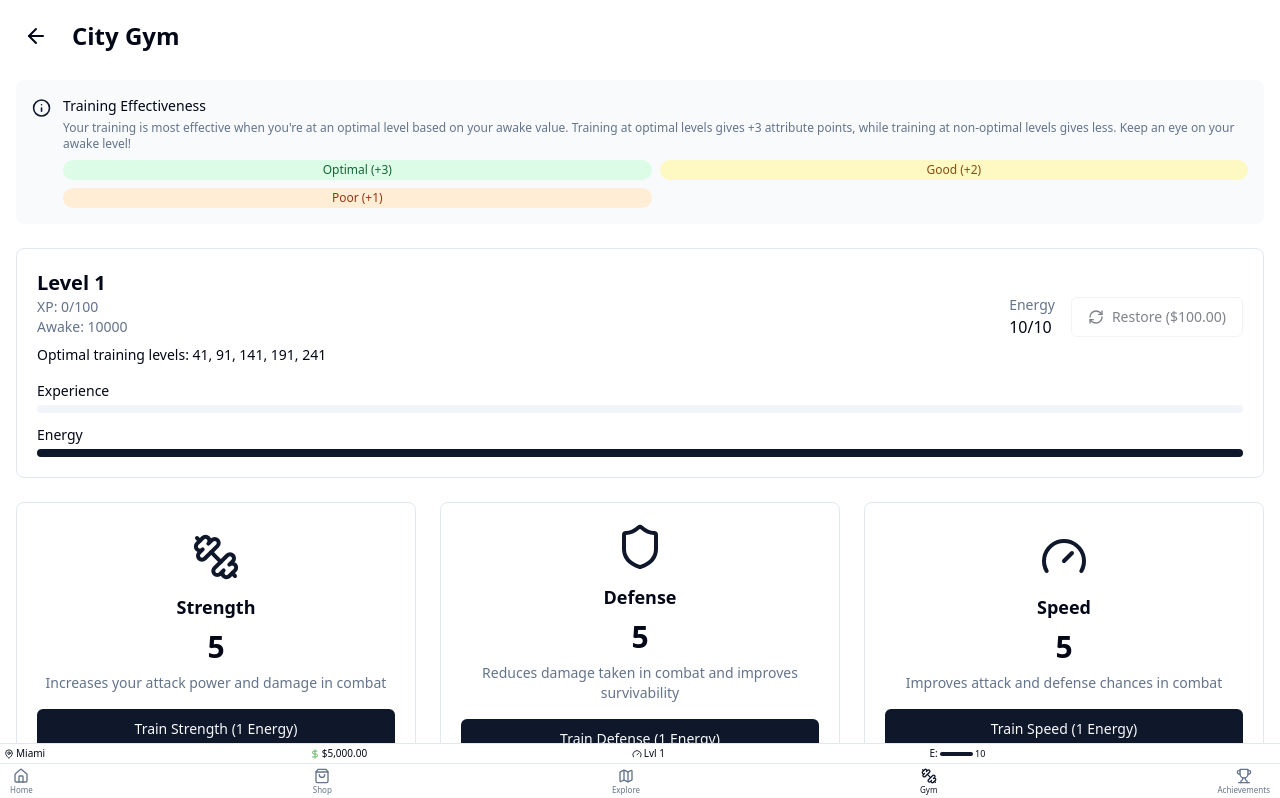
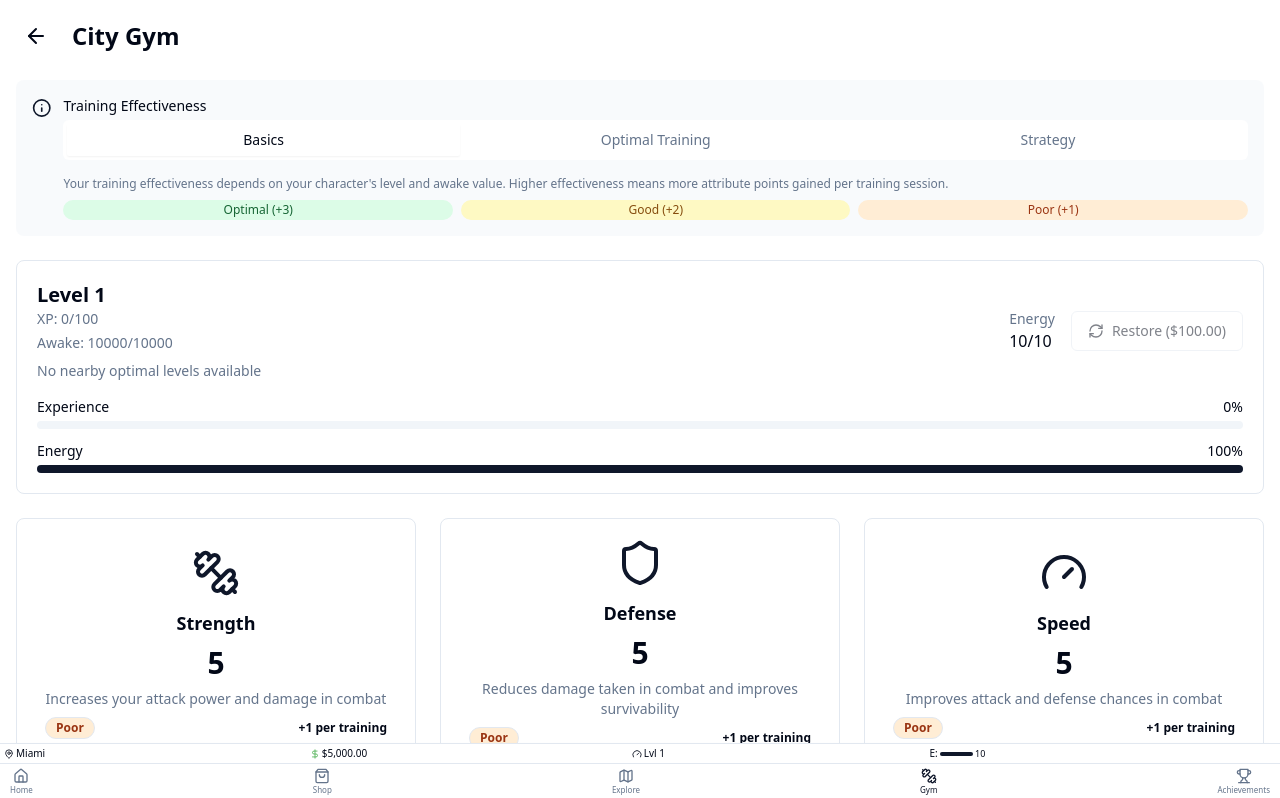
Before and after one commit to dopeboygfx/high-stakes-journey, a React (Vite) app: page /gym in a window 1280 px wide. Shown: the top 798 px of the page. Built offline with nearby package versions, Linux system fonts and the light colour scheme.

Commit message:
Enhance gym page
The gym page was enhanced based on user feedback.

```diff
--- a/src/components/game/gym/AttributeCard.tsx
+++ b/src/components/game/gym/AttributeCard.tsx
@@ -2,6 +2,7 @@
 import React from 'react';
 import { Button } from '../../ui/button';
 import { LucideIcon } from 'lucide-react';
+import { Badge } from '../../ui/badge';
 
 interface AttributeCardProps {
   icon: LucideIcon;
@@ -10,6 +11,8 @@ interface AttributeCardProps {
   description: string;
   onTrain: () => void;
   disabled: boolean;
+  effectiveness?: 'optimal' | 'good' | 'poor';
+  gainAmount?: number;
 }
 
 export const AttributeCard = ({
@@ -18,16 +21,45 @@ export const AttributeCard = ({
   value,
   description,
   onTrain,
-  disabled
+  disabled,
+  effectiveness = 'good',
+  gainAmount = 1
 }: AttributeCardProps) => {
+  // Different styling based on effectiveness
+  const getEffectivenessColor = () => {
+    switch(effectiveness) {
+      case 'optimal': return 'bg-green-100 text-green-800';
+      case 'good': return 'bg-yellow-100 text-yellow-800';
+      case 'poor':
+      default: return 'bg-orange-100 text-orange-800';
+    }
+  };
+
+  const getEffectivenessLabel = () => {
+    switch(effectiveness) {
+      case 'optimal': return 'Optimal';
+      case 'good': return 'Good';
+      case 'poor':
+      default: return 'Poor';
+    }
+  };
+
   return (
     <div className="p-5 bg-card rounded-lg border flex flex-col items-center justify-center h-full">
       <Icon className="h-12 w-12 mb-3 text-primary" />
       <h3 className="text-lg font-semibold">{name}</h3>
       <p className="text-3xl font-bold my-2">{value}</p>
-      <p className="text-sm text-muted-foreground text-center mb-4">
+      <p className="text-sm text-muted-foreground text-center mb-2">
         {description}
       </p>
+
+      <div className="w-full flex justify-between items-center mb-4 text-xs px-2">
+        <Badge variant="outline" className={getEffectivenessColor()}>
+          {getEffectivenessLabel()}
+        </Badge>
+        <span className="font-semibold">+{gainAmount} per training</span>
+      </div>
+
       <Button
         onClick={onTrain}
         disabled={disabled}
--- a/src/components/game/gym/PlayerLevelCard.tsx
+++ b/src/components/game/gym/PlayerLevelCard.tsx
@@ -1,10 +1,11 @@
 
 import React from 'react';
-import { RefreshCw } from 'lucide-react';
+import { RefreshCw, AlertTriangle, Flame } from 'lucide-react';
 import { Progress } from '../../ui/progress';
 import { Button } from '../../ui/button';
 import { PlayerStats } from '../../../types/game';
 import { formatMoney } from '../../../utils/gameUtils';
+import { Tooltip, TooltipContent, TooltipProvider, TooltipTrigger } from '../../ui/tooltip';
 
 interface PlayerLevelCardProps {
   playerStats: PlayerStats;
@@ -27,6 +28,27 @@ export const PlayerLevelCard = ({
   money,
   onRestoreEnergy
 }: PlayerLevelCardProps) => {
+  // Filter optimal levels that are reasonably close to player's current level
+  const relevantOptimalLevels = optimalLevels
+    .filter(level => level > 0)
+    .filter(level => Math.abs(level - playerStats.level) < 20)
+    .sort((a, b) => a - b);
+
+  const getClosestOptimalLevel = () => {
+    if (isAtOptimalLevel) return playerStats.level;
+
+    // Find closest level that's higher than current
+    const nextOptimal = relevantOptimalLevels.find(level => level > playerStats.level);
+    // If none found or closest is too far, show the closest one
+    if (!nextOptimal) {
+      return relevantOptimalLevels[relevantOptimalLevels.length - 1];
+    }
+    return nextOptimal;
+  };
+
+  const closestOptimalLevel = getClosestOptimalLevel();
+  const isAwakeLow = playerStats.awake < 2000;
+
   return (
     <div className="col-span-1 lg:col-span-3 p-5 bg-card rounded-lg border">
       <div className="flex flex-col sm:flex-row justify-between items-center mb-4">
@@ -35,15 +57,43 @@ export const PlayerLevelCard = ({
           <p className="text-sm text-muted-foreground">
             XP: {playerStats.exp}/{playerStats.expToNextLevel}
           </p>
-          <p className="text-sm text-muted-foreground">
-            Awake: {playerStats.awake}
-          </p>
+
+          <div className="flex items-center mt-1">
+            <p className="text-sm text-muted-foreground mr-2">
+              Awake: {playerStats.awake}/10000
+            </p>
+            {isAwakeLow && (
+              <TooltipProvider>
+                <Tooltip>
+                  <TooltipTrigger>
+                    <AlertTriangle className="h-4 w-4 text-yellow-500" />
+                  </TooltipTrigger>
+                  <TooltipContent>
+                    <p className="text-xs">Awake level is low, training effectiveness reduced!</p>
+                  </TooltipContent>
+                </Tooltip>
+              </TooltipProvider>
+            )}
+          </div>
+
           <div className="mt-2">
-            <p className="text-sm font-medium">
-              Optimal training levels: {optimalLevels.join(', ')}
-            </p>
-            {isAtOptimalLevel && (
-              <p className="text-sm text-green-500 font-bold">You're at an optimal training level!</p>
+            {relevantOptimalLevels.length > 0 ? (
+              <>
+                <p className="text-sm font-medium">
+                  Nearby optimal levels: {relevantOptimalLevels.join(', ')}
+                </p>
+                {isAtOptimalLevel ? (
+                  <p className="text-sm text-green-500 font-bold flex items-center">
+                    <Flame className="h-4 w-4 mr-1" /> You're at an optimal training level!
+                  </p>
+                ) : (
+                  <p className="text-sm text-muted-foreground">
+                    Next optimal level: <span className="font-semibold">{closestOptimalLevel}</span>
+                  </p>
+                )}
+              </>
+            ) : (
+              <p className="text-sm text-muted-foreground">No nearby optimal levels available</p>
             )}
           </div>
         </div>
@@ -69,12 +119,14 @@ export const PlayerLevelCard = ({
         <div>
           <div className="flex justify-between mb-1">
             <span className="text-sm">Experience</span>
+            <span className="text-sm">{Math.round(expPercentage)}%</span>
           </div>
           <Progress value={expPercentage} className="h-2" />
         </div>
         <div>
           <div className="flex justify-between mb-1">
             <span className="text-sm">Energy</span>
+            <span className="text-sm">{Math.round(energyPercentage)}%</span>
           </div>
           <Progress value={energyPercentage} className="h-2" />
         </div>
--- a/src/components/game/gym/TrainingEffectivenessInfo.tsx
+++ b/src/components/game/gym/TrainingEffectivenessInfo.tsx
@@ -7,20 +7,29 @@ import {
   TooltipProvider,
   TooltipTrigger,
 } from '../../ui/tooltip';
+import { Tabs, TabsContent, TabsList, TabsTrigger } from '../../ui/tabs';
 
 export const TrainingEffectivenessInfo = () => {
   return (
     <div className="bg-muted/50 p-4 rounded-lg mb-4">
       <div className="flex items-start gap-3">
         <Info className="h-5 w-5 text-primary mt-0.5" />
-        <div>
+        <div className="w-full">
           <h3 className="text-sm font-medium mb-1">Training Effectiveness</h3>
+
+          <Tabs defaultValue="basics" className="w-full">
+            <TabsList className="grid w-full grid-cols-3">
+              <TabsTrigger value="basics">Basics</TabsTrigger>
+              <TabsTrigger value="optimal">Optimal Training</TabsTrigger>
+              <TabsTrigger value="strategy">Strategy</TabsTrigger>
+            </TabsList>
+
+            <TabsContent value="basics" className="pt-2">
               <p className="text-xs text-muted-foreground">
-            Your training is most effective when you're at an optimal level based on your awake value.
-            Training at optimal levels gives +3 attribute points, while training at non-optimal levels
-            gives less. Keep an eye on your awake level!
+                Your training effectiveness depends on your character's level and awake value.
+                Higher effectiveness means more attribute points gained per training session.
               </p>
-          <div className="mt-2 grid grid-cols-2 gap-2">
+              <div className="mt-2 grid grid-cols-3 gap-2">
                 <TooltipProvider>
                   <Tooltip>
                     <TooltipTrigger className="inline-flex items-center justify-center px-2.5 py-0.5 rounded-full text-xs font-medium bg-green-100 text-green-800">
@@ -54,6 +63,32 @@ export const TrainingEffectivenessInfo = () => {
                   </Tooltip>
                 </TooltipProvider>
               </div>
+            </TabsContent>
+
+            <TabsContent value="optimal" className="pt-2">
+              <p className="text-xs text-muted-foreground">
+                Optimal training levels are calculated based on your awake value.
+                Every time you train, your awake value decreases. You'll need to rest
+                or use consumables to restore your awake value.
+              </p>
+              <p className="text-xs text-muted-foreground mt-2">
+                <span className="font-semibold">Formula:</span> The first optimal level =
+                (awake/100)/2 - 9, with additional optimal levels spaced at intervals of (awake/100)/2.
+              </p>
+            </TabsContent>
+
+            <TabsContent value="strategy" className="pt-2">
+              <p className="text-xs text-muted-foreground">
+                <span className="font-semibold">Strategic Tips:</span>
+              </p>
+              <ul className="text-xs text-muted-foreground list-disc pl-4 mt-1 space-y-1">
+                <li>Train at optimal levels to maximize attribute gains</li>
+                <li>Use energy drinks to restore energy for more training sessions</li>
+                <li>Balance your attributes based on your combat strategy</li>
+                <li>Strength increases damage, Defense reduces damage taken, Speed improves both attack and defense chances</li>
+              </ul>
+            </TabsContent>
+          </Tabs>
         </div>
       </div>
     </div>
--- a/src/components/ui/badge.tsx
+++ b/src/components/ui/badge.tsx
@@ -1,3 +1,4 @@
+
 import * as React from "react"
 import { cva, type VariantProps } from "class-variance-authority"
 
--- a/src/pages/Gym.tsx
+++ b/src/pages/Gym.tsx
@@ -1,18 +1,35 @@
 
-import React from 'react';
+import React, { useState, useEffect } from 'react';
 import { useNavigate } from 'react-router-dom';
 import { useGame } from '../context/GameContext';
-import { ArrowLeft, Dumbbell, Shield, Gauge } from 'lucide-react';
+import { ArrowLeft, Dumbbell, Shield, Gauge, Zap } from 'lucide-react';
 import { toast } from 'sonner';
-import { formatMoney } from '../utils/gameUtils';
 import { AttributeCard } from '../components/game/gym/AttributeCard';
 import { PlayerLevelCard } from '../components/game/gym/PlayerLevelCard';
 import { TrainingEffectivenessInfo } from '../components/game/gym/TrainingEffectivenessInfo';
+import { Card } from '../components/ui/card';
 
 const Gym = () => {
   const navigate = useNavigate();
   const { state, dispatch } = useGame();
   const { playerStats } = state;
+
+  // Track last training session results for visual feedback
+  const [lastTraining, setLastTraining] = useState<{
+    attribute: string;
+    amount: number;
+    timestamp: number;
+  } | null>(null);
+
+  // Clear the last training after a delay (for animation)
+  useEffect(() => {
+    if (lastTraining) {
+      const timer = setTimeout(() => {
+        setLastTraining(null);
+      }, 2000);
+      return () => clearTimeout(timer);
+    }
+  }, [lastTraining]);
 
   const calculateAttributeGain = (level: number, awake: number): number => {
     // Implement the formula based on awake value
@@ -47,6 +64,12 @@ const Gym = () => {
     return baseGain;
   };
 
+  const getTrainingEffectiveness = (gain: number): 'optimal' | 'good' | 'poor' => {
+    if (gain >= 3) return 'optimal';
+    if (gain >= 2) return 'good';
+    return 'poor';
+  };
+
   const handleTrainAttribute = (attribute: "strength" | "defense" | "speed") => {
     if (playerStats.energy < 1) {
       toast.error("Not enough energy to train!");
@@ -59,6 +82,13 @@ const Gym = () => {
       type: "TRAIN_ATTRIBUTE",
       attribute,
       amount: gainAmount
+    });
+
+    // Track last training for animation
+    setLastTraining({
+      attribute,
+      amount: gainAmount,
+      timestamp: Date.now()
     });
 
     toast.success(`Trained ${attribute}! +${gainAmount} points`);
@@ -113,6 +143,16 @@ const Gym = () => {
   const optimalLevels = calculateOptimalLevels();
   const isAtOptimalLevel = optimalLevels.includes(playerStats.level);
 
+  // Pre-calculate gain amounts for each attribute
+  const strengthGain = calculateAttributeGain(playerStats.level, playerStats.awake);
+  const defenseGain = calculateAttributeGain(playerStats.level, playerStats.awake);
+  const speedGain = calculateAttributeGain(playerStats.level, playerStats.awake);
+
+  // Get effectiveness categories based on gain amounts
+  const strengthEffectiveness = getTrainingEffectiveness(strengthGain);
+  const defenseEffectiveness = getTrainingEffectiveness(defenseGain);
+  const speedEffectiveness = getTrainingEffectiveness(speedGain);
+
   return (
     <div className="container mx-auto p-4 space-y-6">
       <div className="flex items-center gap-4">
@@ -146,6 +186,8 @@ const Gym = () => {
           description="Increases your attack power and damage in combat"
           onTrain={() => handleTrainAttribute("strength")}
           disabled={playerStats.energy < 1}
+          effectiveness={strengthEffectiveness}
+          gainAmount={strengthGain}
         />
 
         <AttributeCard
@@ -155,6 +197,8 @@ const Gym = () => {
           description="Reduces damage taken in combat and improves survivability"
           onTrain={() => handleTrainAttribute("defense")}
           disabled={playerStats.energy < 1}
+          effectiveness={defenseEffectiveness}
+          gainAmount={defenseGain}
         />
 
         <AttributeCard
@@ -164,8 +208,24 @@ const Gym = () => {
           description="Improves attack and defense chances in combat"
           onTrain={() => handleTrainAttribute("speed")}
           disabled={playerStats.energy < 1}
+          effectiveness={speedEffectiveness}
+          gainAmount={speedGain}
         />
       </div>
+
+      <Card className="p-4 mt-4">
+        <div className="flex items-center gap-2 mb-2">
+          <Zap className="h-5 w-5 text-yellow-500" />
+          <h3 className="font-semibold">Your Awake Level</h3>
+        </div>
+        <p className="text-sm text-muted-foreground mb-2">
+          Your current awake level: <span className="font-medium">{playerStats.awake}/10000</span>
+        </p>
+        <p className="text-xs text-muted-foreground">
+          Training sessions decrease your awake level. When your awake level is low, your training effectiveness
+          will decrease. Use consumables from the shop to restore your awake level.
+        </p>
+      </Card>
     </div>
   );
 };
```
Lines whose indentation alone changed are shown as unchanged.
